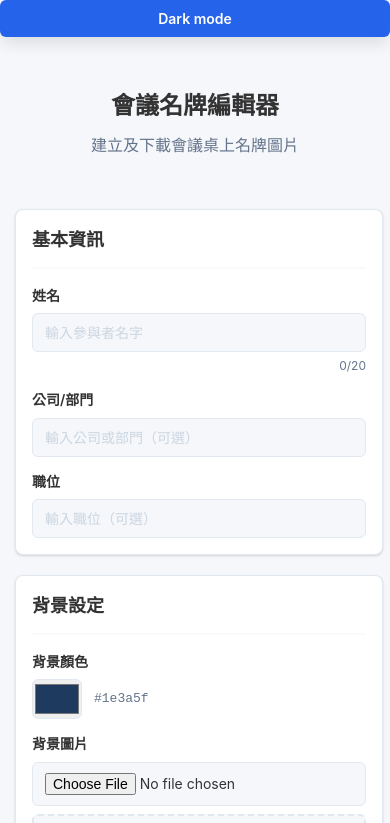
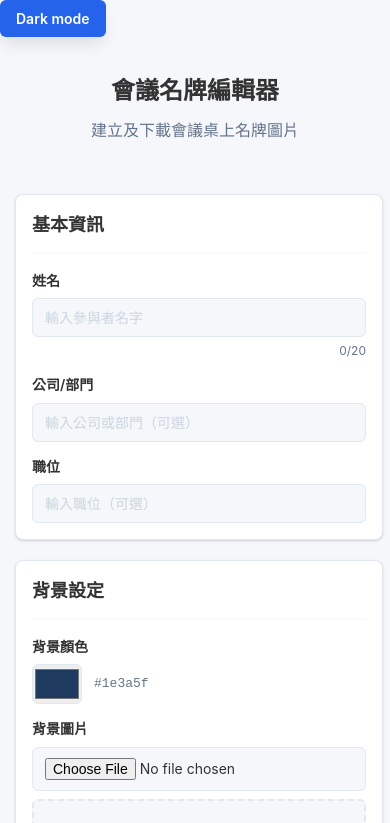
Before and after one commit to catagain/nameplate_design_webpage, a plain HTML site: page index.html in a window 390 px wide. Shown: the top 823 px of the page. Drawn offline with Linux system fonts and the light colour scheme.

```diff
--- a/css/style.css
+++ b/css/style.css
@@ -764,12 +764,13 @@
         grid-template-columns: 1fr;
     }
 
-    /* 手機版 Dark Mode 按鈕不固定懸浮，隨著頁面滾動 */
+    /* 手機版 Dark Mode 按鈕維持在右上角 */
     .dark-mode-toggle {
         position: static;
-        display: block;
-        width: 100%;
-        margin-bottom: 15px;
-        z-index: 100;
+        top: 16px;
+        right: 16px;
+        width: auto;
+        margin-bottom: 0;
+        z-index: 1000;
     }
 }
```
